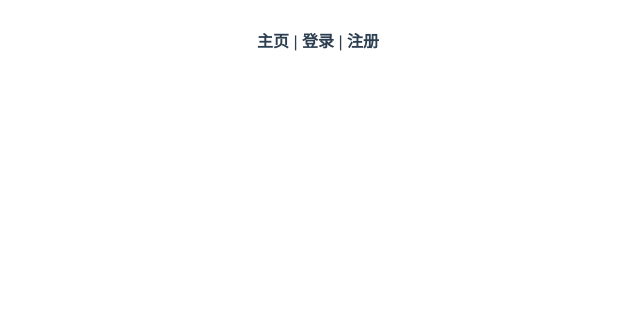
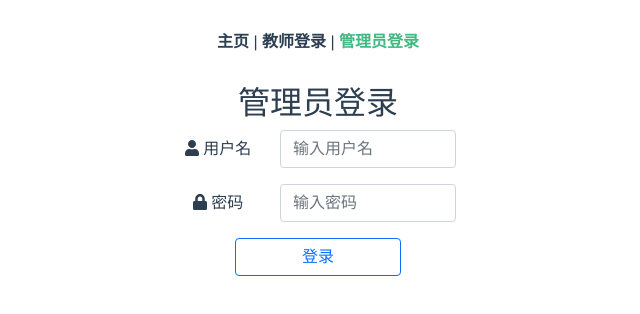
Before and after one commit to mazixiang/tqas-frontend-vue, a Vue app: page /admin/login in a window 1280 px wide. Shown: the top 314 px of the page, without its empty margins (322-962 px from the left). Built offline with nearby package versions, Linux system fonts and the light colour scheme.

Commit message:
add admin login view

```diff
--- a/src/App.vue
+++ b/src/App.vue
@@ -2,8 +2,8 @@
   <div id="app">
     <div id="nav">
       <router-link to="/">主页</router-link> |
-      <router-link to="/login">登录</router-link> |
-      <router-link to="/register">注册</router-link>
+      <router-link to="/teacher/login">教师登录</router-link> |
+      <router-link to="/admin/login">管理员登录</router-link>
     </div>
     <router-view />
   </div>
--- a/src/components/LoginForm.vue
+++ b/src/components/LoginForm.vue
@@ -1,9 +1,12 @@
 <template>
   <div class="container">
+    <div class="row d-flex justify-content-center align-items-center">
+      <h2>{{ title }}</h2>
+    </div>
     <form @submit="$event.preventDefault()">
       <div class="row mb-3">
-        <label for="username" class="col-md-3 col-form-label">用户名</label>
-        <div class="col-md-9">
+        <label for="username" class="col-md-4 col-form-label"><font-awesome-icon icon="user" /> 用户名</label>
+        <div class="col-md-8">
           <input
             type="text"
             id="username"
@@ -15,8 +18,8 @@
       </div>
 
       <div class="row mb-3">
-        <label for="password" class="col-md-3 col-form-label">密码</label>
-        <div class="col-md-9">
+        <label for="password" class="col-md-4 col-form-label"><font-awesome-icon icon="lock" /> 密码</label>
+        <div class="col-md-8">
           <input
             type="password"
             id="password"
@@ -27,7 +30,10 @@
         </div>
       </div>
 
-      <div class="row mb-3 btn-line justify-content-center align-items-center">
+      <div
+        v-if="showRegisterBtn"
+        class="row mb-3 d-flex justify-content-center align-items-center"
+      >
         <div class="col col-md-6">
           <button class="btn btn-outline-primary" @click="$emit('login')">
             登录
@@ -35,8 +41,19 @@
         </div>
 
         <div class="col col-md-6">
-          <button class="btn btn-outline-primary" @click="$emit('register')">
+          <button class="btn btn-outline-info" @click="$emit('register')">
             注册
+          </button>
+        </div>
+      </div>
+
+      <div
+        v-else
+        class="row mb-3 btn-line d-flex justify-content-center align-items-center"
+      >
+        <div class="col col-md-12">
+          <button class="btn btn-outline-primary" @click="$emit('login')">
+            登录
           </button>
         </div>
       </div>
@@ -49,20 +66,21 @@ export default {
   name: 'LoginForm',
   props: {
     formData: Object,
+    showRegisterBtn: {
+      type: Boolean,
+      default: true
+    },
+    title: String
   },
 };
 </script>
 
 <style scoped>
 .container {
-  text-align: left;
   width: 300px;
 }
 
-.btn-line {
-  display: flex;
-  flex-direction: row;
-  justify-content: center;
-  align-items: center;
+.btn {
+  width: 60%;
 }
 </style>
--- a/src/components/UserForm.vue
+++ b/src/components/UserForm.vue
@@ -127,7 +127,6 @@ export default {
 
 <style scoped>
 .container {
-  text-align: left;
   width: 450px;
 }
 
--- a/src/lib/global-variables.js
+++ b/src/lib/global-variables.js
@@ -9,6 +9,7 @@ let base_url = base_urls.server_url;
 
 let paths = {
   login: '/login',
+  adminLogin: '/adminLogin',
   register: '/register',
   queryAllAdmins: '/queryAllAdmins',
   deleteAdmin: '/deleteAdmin'
--- a/src/main.js
+++ b/src/main.js
@@ -3,15 +3,22 @@ import App from './App.vue';
 import router from './router';
 import Meta from 'vue-meta';
 
-import { library } from '@fortawesome/fontawesome-svg-core'
-import { faTrashAlt, faEdit, faSyncAlt, faPlus } from '@fortawesome/free-solid-svg-icons'
-import { FontAwesomeIcon } from '@fortawesome/vue-fontawesome'
+import { library } from '@fortawesome/fontawesome-svg-core';
+import {
+  faTrashAlt,
+  faEdit,
+  faSyncAlt,
+  faPlus,
+  faUser,
+  faLock,
+} from '@fortawesome/free-solid-svg-icons';
+import { FontAwesomeIcon } from '@fortawesome/vue-fontawesome';
 
 import 'bootstrap/dist/css/bootstrap.min.css';
 
-library.add(faTrashAlt, faEdit, faSyncAlt, faPlus)
+library.add(faTrashAlt, faEdit, faSyncAlt, faPlus, faUser, faLock);
 
-Vue.component('font-awesome-icon', FontAwesomeIcon)
+Vue.component('font-awesome-icon', FontAwesomeIcon);
 
 Vue.config.productionTip = false;
 
--- a/src/router/index.js
+++ b/src/router/index.js
@@ -9,14 +9,19 @@ const routes = [
     component: () => import('../views/Home'),
   },
   {
-    path: '/login',
+    path: '/teacher/login',
     name: 'Login',
-    component: () => import('@/views/Login'),
+    component: () => import('@/views/teacher/TeacherLogin'),
   },
   {
-    path: '/register',
+    path: '/teacher/register',
     name: 'Register',
-    component: () => import('@/views/Register'),
+    component: () => import('@/views/teacher/TeacherRegister'),
+  },
+  {
+    path: '/admin/login',
+    name: 'AdminLogin',
+    component: () => import('@/views/admin/AdminLogin')
   },
   {
     path: '/adminManagement',
@@ -24,7 +29,7 @@ const routes = [
     component: () => import('@/views/admin/AdminManagement'),
   },
   {
-    path: '/addAdmin',
+    path: '/admin/add',
     name: 'AddAdmin',
     component: () => import('@/views/admin/AddAdmin'),
   },
@@ -34,7 +39,7 @@ const routes = [
     component: () => import('@/views/teacher/TeacherManagement'),
   },
   {
-    path: '/addTeacher',
+    path: '/teacher/add',
     name: 'AddTeacher',
     component: () => import('@/views/teacher/AddTeacher'),
   },
--- a/src/views/Login.vue
+++ b/src/views/admin/AdminLogin.vue
@@ -1,18 +1,24 @@
 <template>
-  <LoginForm :form-data="formData" @login="login" @register="register" />
+  <LoginForm
+    :form-data="formData"
+    :show-register-btn="false"
+    title="管理员登录"
+    @login="login"
+    @register="register"
+  />
 </template>
 
 <script>
 import axios from 'axios';
 import LoginForm from '@/components/LoginForm';
 
-import urls from '../lib/global-variables';
+import urls from '@/lib/global-variables';
 
 export default {
-  name: 'Login',
+  name: 'AdminLogin',
   components: { LoginForm },
   metaInfo: {
-    title: '用户登录',
+    title: '管理员登录',
   },
   data() {
     return {
@@ -25,7 +31,7 @@ export default {
   methods: {
     async login() {
       await axios
-        .post(urls.login, JSON.stringify(this.formData))
+        .post(urls.adminLogin, JSON.stringify(this.formData))
         .then((response) => {
           switch (response.data.status) {
             case 'success':
--- /dev/null
+++ b/src/views/teacher/TeacherLogin.vue
@@ -0,0 +1,48 @@
+<template>
+  <LoginForm :form-data="formData" title="教师登录" @login="login" @register="register" />
+</template>
+
+<script>
+import axios from 'axios';
+import LoginForm from '@/components/LoginForm';
+
+import urls from '@/lib/global-variables';
+
+export default {
+  name: 'Login',
+  components: { LoginForm },
+  metaInfo: {
+    title: '用户登录',
+  },
+  data() {
+    return {
+      formData: {
+        username: '',
+        password: '',
+      },
+    };
+  },
+  methods: {
+    async login() {
+      await axios
+        .post(urls.login, JSON.stringify(this.formData))
+        .then((response) => {
+          switch (response.data.status) {
+            case 'success':
+              this.$router.push('/admin-panel');
+              break;
+            case 'user-not-found':
+              this.$router.push('/register');
+              break;
+            case 'err-wrong-password':
+              this.$router.push('/login');
+              break;
+          }
+        });
+    },
+    register() {
+      this.$router.push('/teacher/register');
+    },
+  },
+};
+</script>
```
Also changed, not shown: src/views/teacher/TeacherRegister.vue (renamed from src/views/Register.vue).
